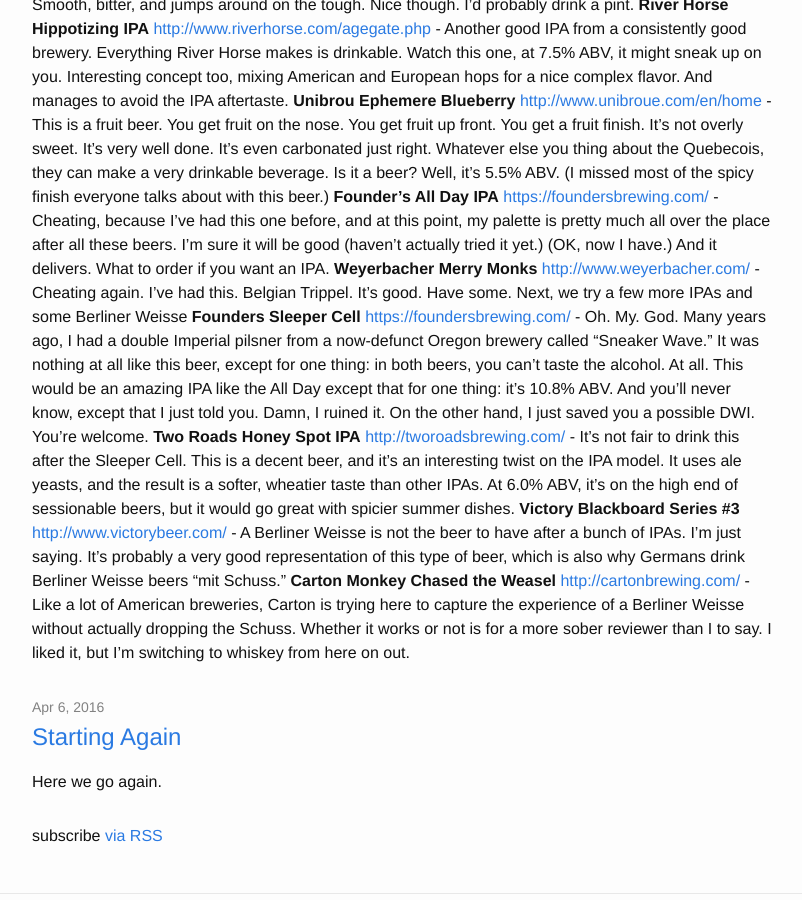
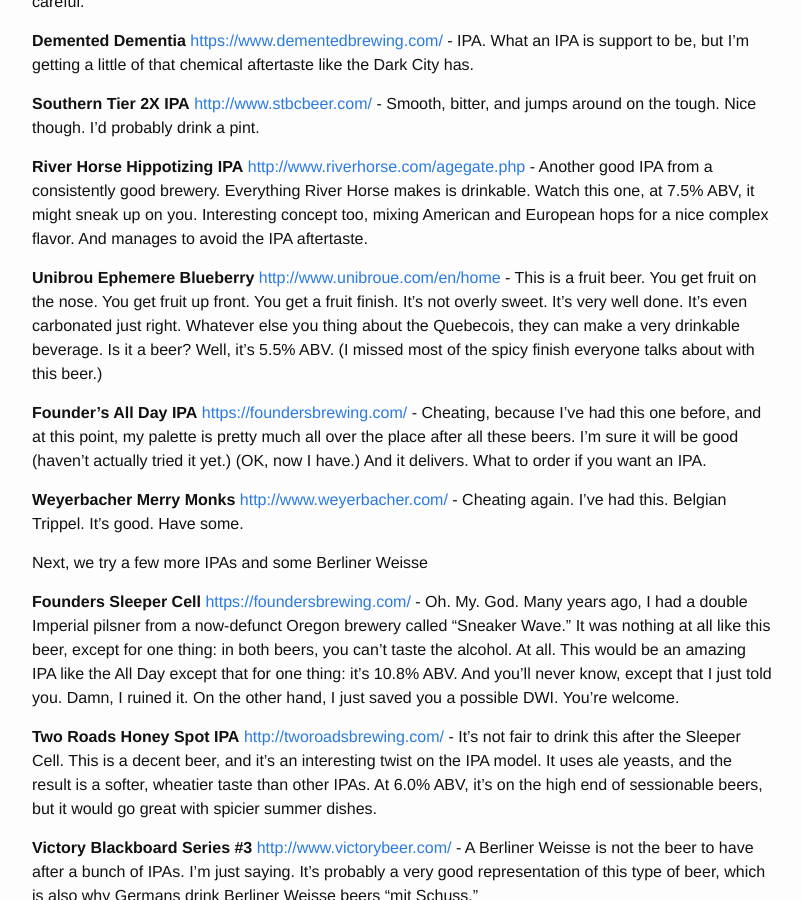
Before and after one commit to thejimnicholson/thejimnicholson.github.io, a Jekyll site: the page built from index.html, in a window 1280 px wide and 900 px high, scrolled down 2107 px. Shown: the whole window, without its empty margins (238-1040 px from the left). Built offline with Jekyll 4.4.1, drawn with Linux system fonts in a browser that asks for light colours; Markdown is read by kramdown in place of the engine named in the settings.

Commit message:
/ ‘index.html’

```diff
--- a/index.html
+++ b/index.html
@@ -12,7 +12,7 @@
         <h2>
           <a class="post-link" href="{{ post.url | prepend: site.baseurl }}">{{ post.title }}</a>
         </h2>
-	{{ post.content | remove: '<p>' | remove: '</p>' }}
+	{{ post.content }}
       </li>
     {% endfor %}
   </ul>
```
